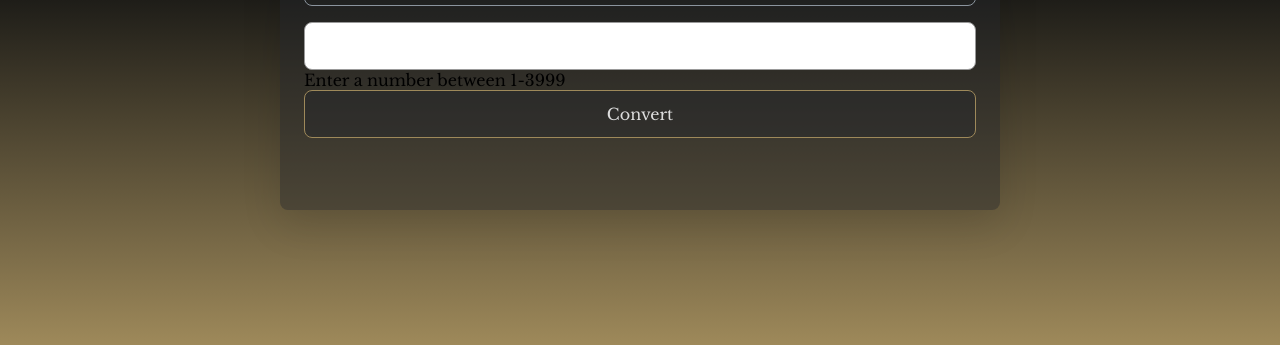
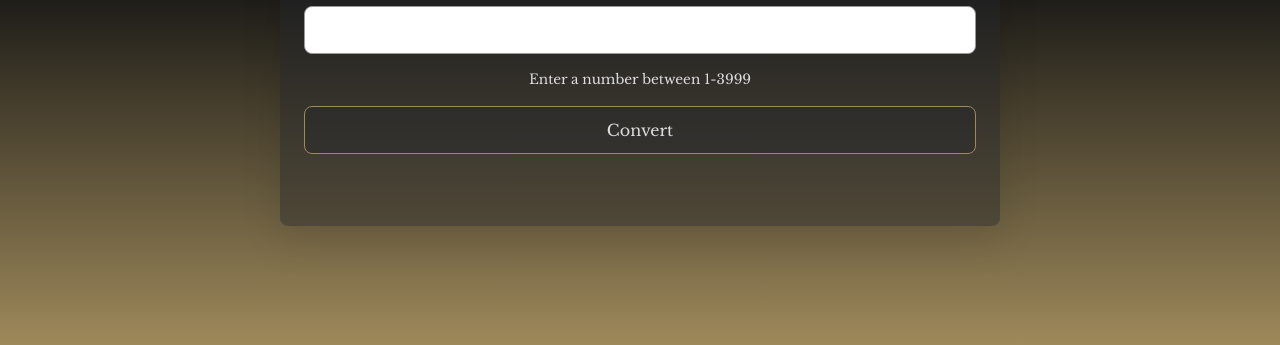
Before and after one commit to jjmginon/roman-numeral-converter, a plain HTML site: page index.html in a window 1280 px wide. Shown: the part 455-800 px from the top of the page. Drawn offline with nearby package versions, Linux system fonts and the light colour scheme.

Commit message:
style: enhance accessibility and update input styles
- Add styles for label elements to improve form accessibility and semantics
- Introduce utility classes for labels and spans
- Update input description styles to use labels instead of paragraphs
- Improve overall CSS organization and readability

```diff
--- a/css/styles.css
+++ b/css/styles.css
@@ -38,6 +38,15 @@ body {
 
 p {
     line-height: 1.5;
+}
+
+label {
+    display: block;
+    line-height: 1.5;
+}
+
+label span {
+    display: inline-block;
 }
 
 a:any-link {
@@ -127,7 +136,7 @@ header p:last-of-type {
     border: 2px solid #9e895a;
 }
 
-.inputs p {
+.inputs label {
     margin: 1rem;
     font-size: 0.85rem;
     text-align: center;
```
